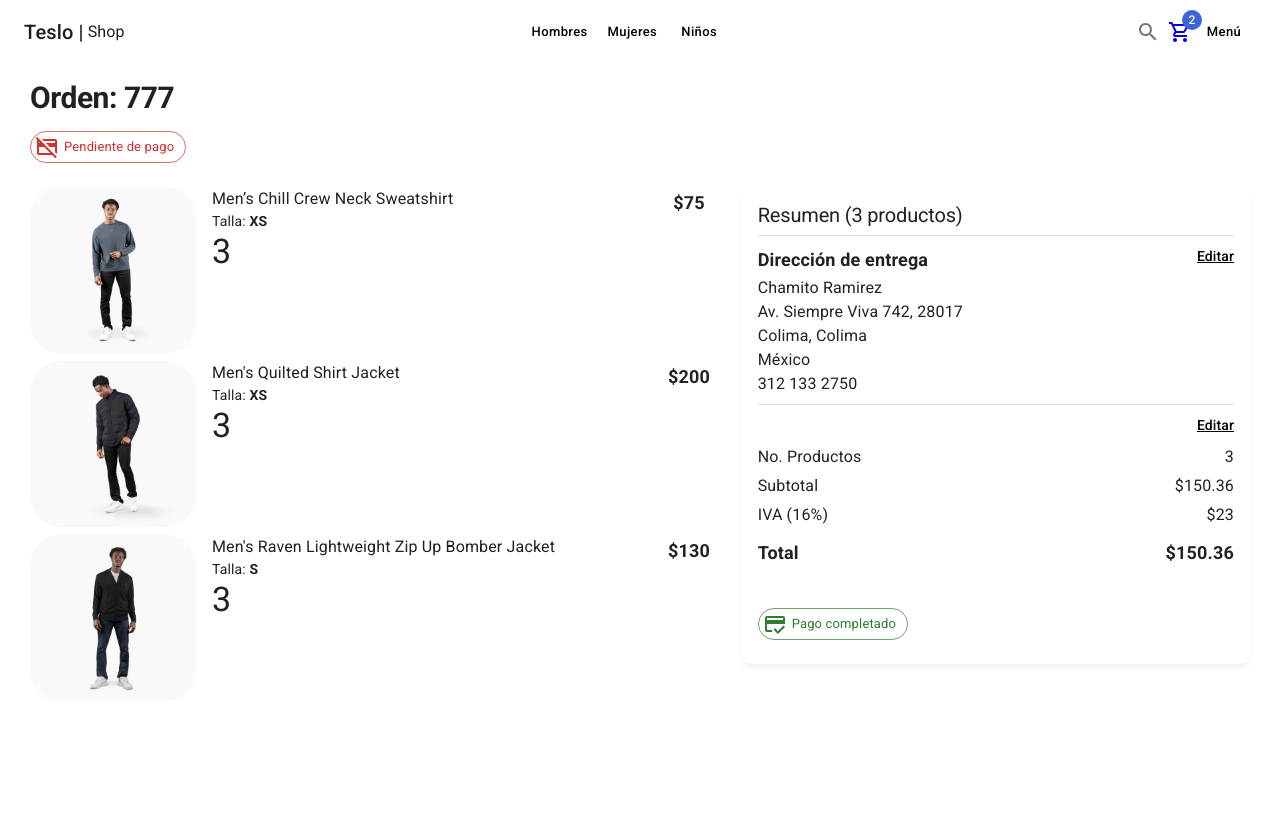
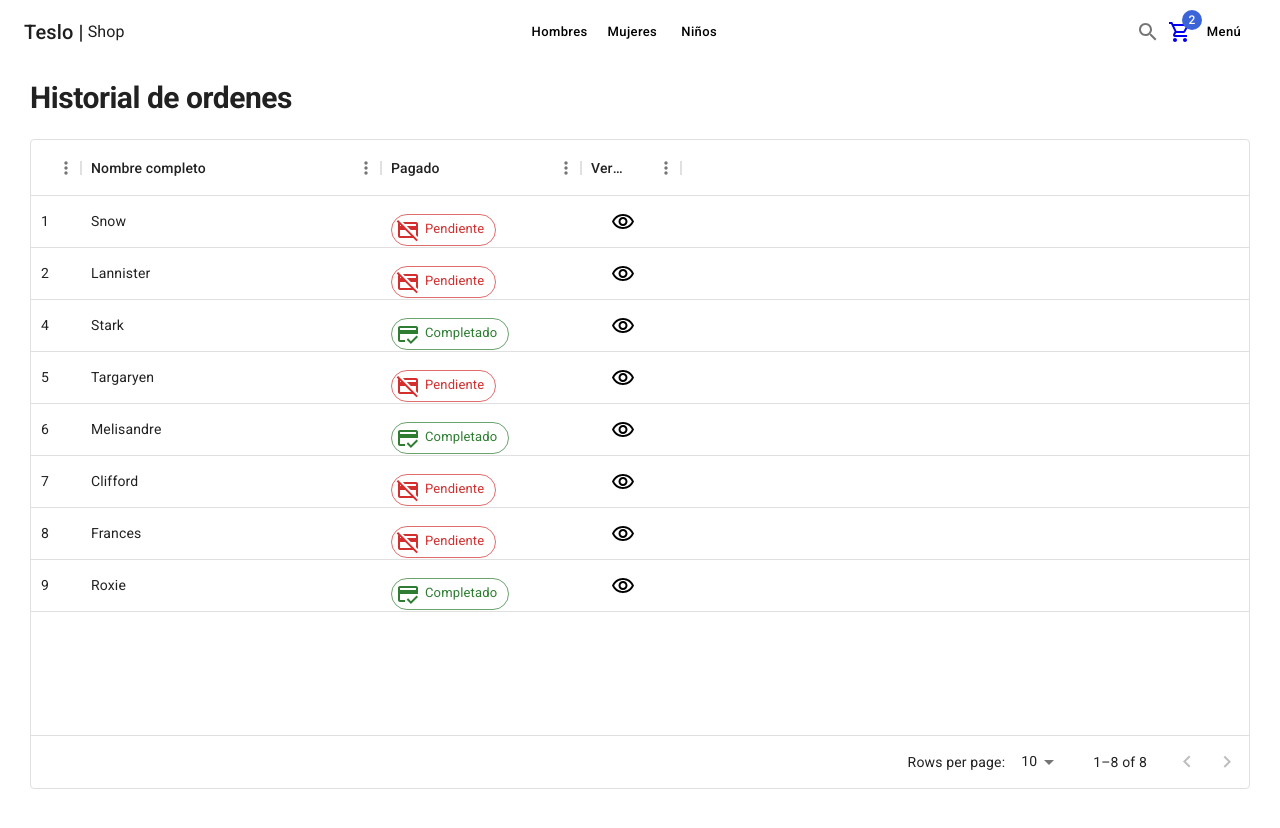
Before and after one commit to HouseCham/teslo-app, a Next.js app: page /orders/history in a window 1280 px wide. Shown: the top 828 px of the page. Before the commit the page ends 800 px from the top, so only its background shows below. Built offline with nearby package versions, Linux system fonts and the light colour scheme.

Commit message:
order history better structure

```diff
--- a/package.json
+++ b/package.json
@@ -12,6 +12,7 @@
     "@emotion/styled": "^11.11.0",
     "@mui/icons-material": "^5.14.1",
     "@mui/material": "^5.14.2",
+    "@mui/x-data-grid": "^6.11.0",
     "next": "13.4.12",
     "react": "18.2.0",
     "react-dom": "18.2.0",
--- /dev/null
+++ b/pages/orders/history.tsx
@@ -0,0 +1,92 @@
+import React from 'react'
+import ShopLayout from '../../components/layouts/ShopLayout'
+import { Button, Chip, Grid, Typography } from '@mui/material'
+import { DataGrid, GridColDef, GridRenderCellParams } from '@mui/x-data-grid'
+import { CreditCardOffOutlined, CreditScoreOutlined, VisibilityOutlined } from '@mui/icons-material';
+import NextLink from 'next/link';
+
+const OrderHistoryPage = () => {
+
+    const columns: GridColDef[] = [
+        { field: 'id', headerName: 'ID', width: 10 },
+        { field: 'fullname', headerName: 'Nombre completo', width: 300 },
+
+        {
+            field: 'paid',
+            headerName: 'Pagado',
+            description: 'Muestra si la orden ha sido pagada',
+            width: 200,
+            renderCell: (params: GridRenderCellParams) => {
+                return (
+                    params.row.paid
+                        ? <Chip
+                            sx={{ mt: 2 }}
+                            label='Pendiente'
+                            variant='outlined'
+                            color='error'
+                            icon={<CreditCardOffOutlined />}
+                        />
+                        : <Chip
+                            sx={{ mt: 2 }}
+                            label='Completado'
+                            variant='outlined'
+                            color='success'
+                            icon={<CreditScoreOutlined />}
+                        />
+                )
+            }
+        },
+
+        {
+            field: 'seeMore',
+            headerName: 'Ver más',
+            width: 100,
+            description: 'Ver más detalles de la orden',
+            renderCell: (params: GridRenderCellParams) => {
+                return (
+                    <NextLink href={`/orders/${params.row.id}`} passHref>
+                        <Button variant="contained">
+                            <VisibilityOutlined sx={{ color: '#000', alignItems: 'center' }} />
+                        </Button>
+                    </NextLink>
+                )
+            }
+        }
+    ]
+
+    const rows = [
+        { id: 1, paid: true, fullname: 'Snow' },
+        { id: 2, paid: true, fullname: 'Lannister' },
+        { id: 4, paid: false, fullname: 'Stark' },
+        { id: 5, paid: true, fullname: 'Targaryen' },
+        { id: 6, paid: false, fullname: 'Melisandre' },
+        { id: 7, paid: true, fullname: 'Clifford' },
+        { id: 8, paid: true, fullname: 'Frances' },
+        { id: 9, paid: false, fullname: 'Roxie' },
+    ]
+    return (
+        <ShopLayout title="Historial de órdenes" pageDescription='Order list the costumer has made' >
+            <Typography variant="h1" component="h1">Historial de ordenes</Typography>
+
+            <Grid container marginTop={3}>
+                <Grid item xs={12} sx={{ height: 650, width: '100%' }}>
+                    <DataGrid
+                        columns={columns}
+                        rows={rows}
+                        pagination
+                        initialState={{
+                            pagination: {
+                                paginationModel: {
+                                    pageSize: 10,
+                                },
+                            },
+                        }}
+                        pageSizeOptions={[5, 10, 15, 20]}
+                    />
+                </Grid>
+            </Grid>
+        </ShopLayout>
+    )
+}
+
+export default OrderHistoryPage
```
Also changed, not shown: 1 other file (tests, documents, lock files or other folders).
